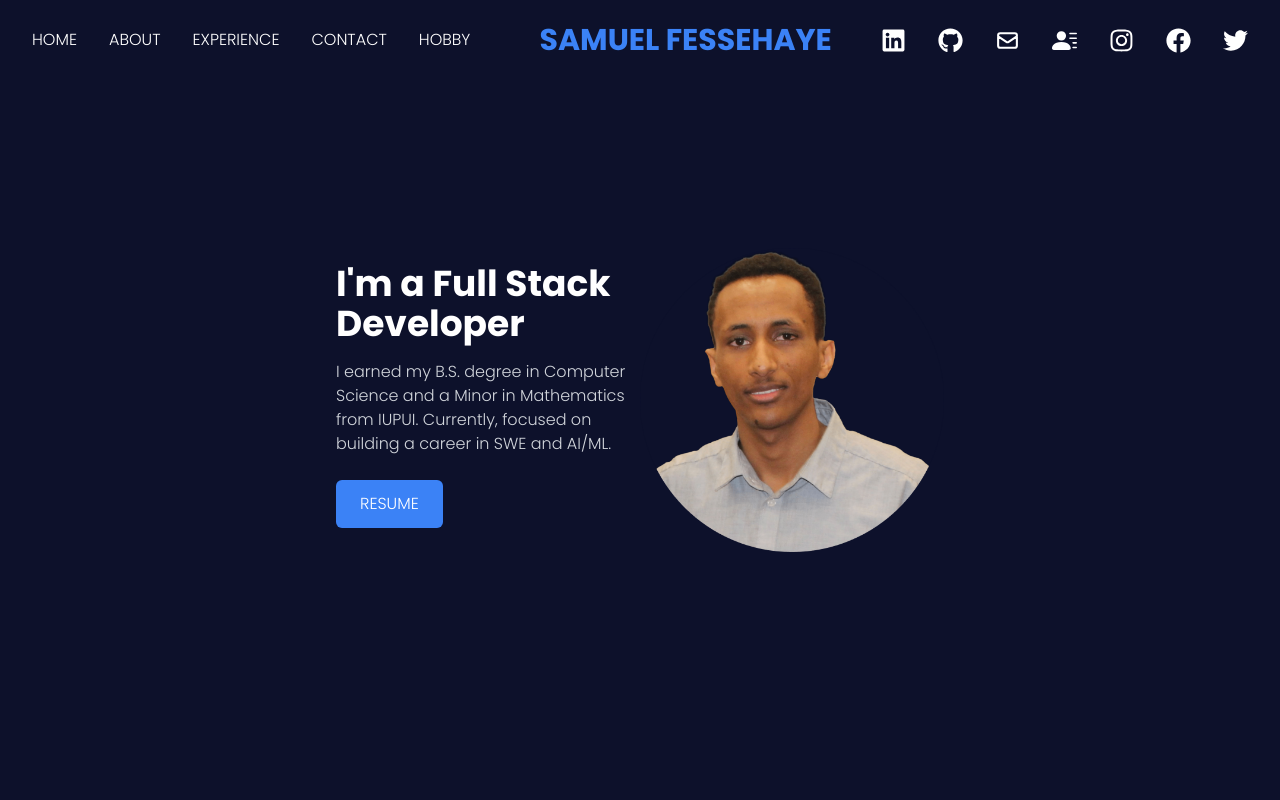
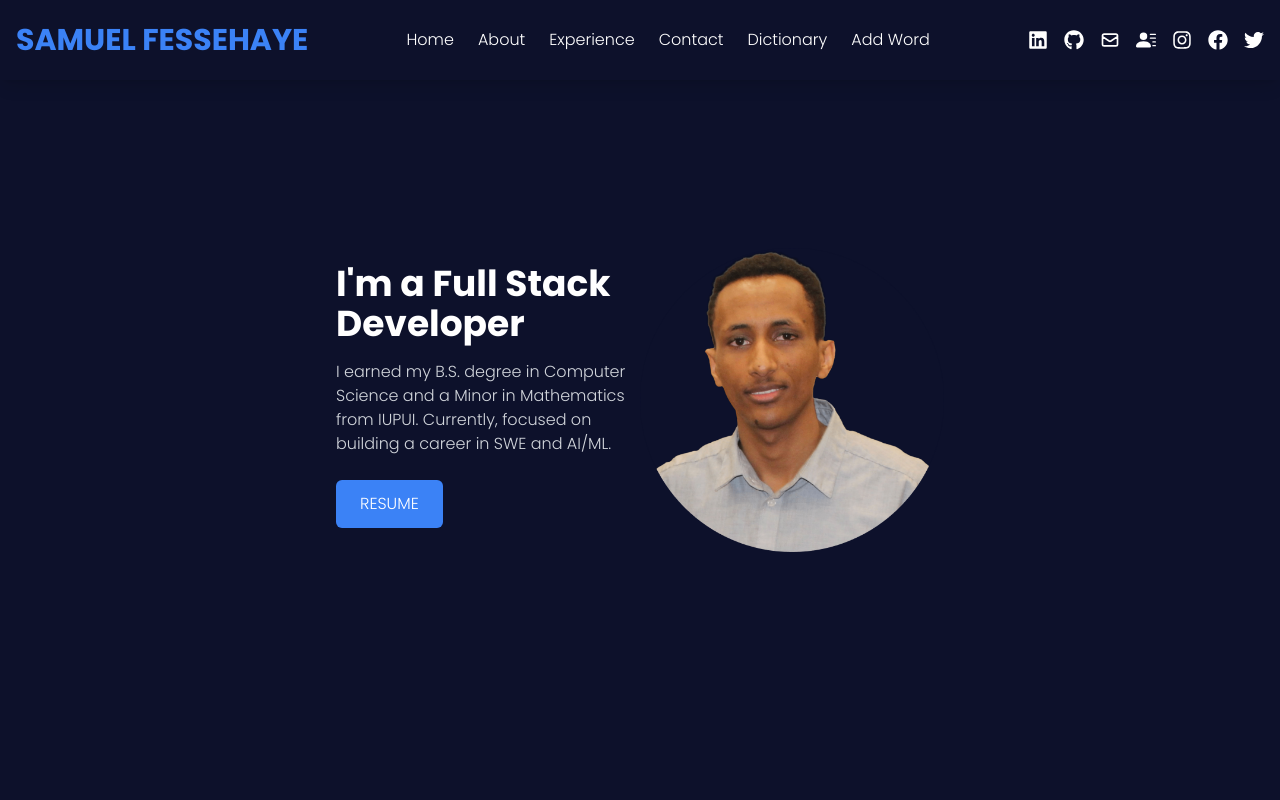
Before and after one commit to Sam-Wel/my-fortfolio, a React (Create React App) app: page / in a window 1280 px wide. Shown: the top 800 px of the page. Built offline with nearby package versions, Linux system fonts and the light colour scheme.

Commit message:
added styling for menu bar

```diff
--- a/src/components/NavBar.jsx
+++ b/src/components/NavBar.jsx
@@ -1,245 +1,182 @@
 import React, { useState } from "react";
-import { FaBars, FaTimes, FaLinkedin, FaGithub, FaFacebook, FaTwitter, FaInstagram} from "react-icons/fa";
-import { Link, scroller } from "react-scroll";
+import {
+  FaBars,
+  FaTimes,
+  FaLinkedin,
+  FaGithub,
+  FaFacebook,
+  FaTwitter,
+  FaInstagram,
+} from "react-icons/fa";
 import { HiOutlineMail } from "react-icons/hi";
 import { BsFillPersonLinesFill } from "react-icons/bs";
-import { useNavigate } from 'react-router-dom';
-
-
-
+import { Link, scroller } from "react-scroll";
+import { useNavigate } from "react-router-dom";
 
 const NavBar = () => {
   const navigate = useNavigate();
-  const [currentRoute, setRoute] = useState("");
-
-  const handleClick = (event) => {
-    setRoute(event.target.dataset.value);
-    navigate(currentRoute);
-    setNav(false); // Collapse the menu
-    console.log(event.target.dataset.value)
-  };
-
-
   const [nav, setNav] = useState(false);
 
   const handleNavigation = (link) => {
     if (window.location.pathname !== "/") {
       navigate("/"); // Navigate to Home
-      setTimeout(() => {
-        scrollToSection(link); // Scroll to the section after navigating
-      }, 100); // Add a small delay to ensure the DOM is ready
+      setTimeout(() => scrollToSection(link), 100); // Ensure DOM is ready before scrolling
     } else {
-      scrollToSection(link); // Scroll to the section if already on Home
+      scrollToSection(link);
     }
-    setNav(false); // Close the menu on mobile
+    setNav(false); // Close mobile menu
   };
 
   const scrollToSection = (link) => {
     scroller.scrollTo(link, {
       smooth: true,
       duration: 500,
-      offset: -80, // Adjust offset for navbar height
+      offset: -80, // Adjust for fixed navbar height
     });
   };
+
   const links = [
-    {
-      id: 1,
-      link: "home",
-      path:"",
-    },
-    {
-      id: 2,
-      link: "about",
-      path:"",
-    },
-    {
-      id: 3,
-      link: "experience",
-      path:"",
-    },
-    {
-      id: 4,
-      link: "contact",
-      path:"",
-    },
+    { id: 1, label: "Home", link: "home" },
+    { id: 2, label: "About", link: "about" },
+    { id: 3, label: "Experience", link: "experience" },
+    { id: 4, label: "Contact", link: "contact" },
+    { id: 5, label: "Dictionary", path: "/dictionary" },
+    { id: 6, label: "Add Word", path: "/add-word" },
   ];
 
   const socials = [
     {
       id: 1,
-      child: (
-        <>
-        <FaLinkedin size={25} />
-        </>
-      ),
+      icon: <FaLinkedin />,
       href: "https://www.linkedin.com/in/samuel-fessehaye/",
-      style: "rounded-tr-md",
-      disc: "LinkedIn",
     },
-    {
-      id: 2,
-      child: (
-        <>
-        <FaGithub size={25} />
-        </>
-      ),
-      href: "https://github.com/Sam-Wel",
-      disc: "GitHub",
-    },
-    {
-      id: 3,
-      child: (
-        <>
-        <HiOutlineMail size={25} />
-        </>
-      ),
-      href: "mailto:samuel.fessehaye477@gmail.com",
-      disc: "Email",
-    },
+    { id: 2, icon: <FaGithub />, href: "https://github.com/Sam-Wel" },
+    { id: 3, icon: <HiOutlineMail />, href: "mailto:samuel.fessehaye477@gmail.com" },
     {
       id: 4,
-      child: (
-        <>
-        <BsFillPersonLinesFill size={25} />
-        </>
-      ),
+      icon: <BsFillPersonLinesFill />,
       href: "/FESSEHAYE, SAMUEL_RESUME_Updated.pdf",
-      style: "rounded-br-md",
       download: true,
-      disc: "Resume",
     },
-    {
-      id: 5,
-      child: (
-        <>
-        <FaInstagram size={25} />
-        </>
-      ),
-      href: "https://www.instagram.com/samuel_weldemichael/",
-      style: "rounded-br-md",
-      disc: "Instagram",
-    },
-    {
-      id: 6,
-      child: (
-        <>
-        <FaFacebook size={25} />
-        </>
-      ),
-      href: "https://www.facebook.com/profile.php?id=100008395952926",
-      style: "rounded-br-md",
-      disc: "Facebook",
-    },
-    {
-      id: 7,
-      child: (
-        <>
-        <FaTwitter size={25} />
-        </>
-      ),
-      href: "https://twitter.com/SamuelWeldemic5",
-      style: "rounded-br-md",
-      disc: "Twitter",
-    },
+    { id: 5, icon: <FaInstagram />, href: "https://www.instagram.com/samuel_weldemichael/" },
+    { id: 6, icon: <FaFacebook />, href: "https://www.facebook.com/profile.php?id=100008395952926" },
+    { id: 7, icon: <FaTwitter />, href: "https://twitter.com/SamuelWeldemic5" },
   ];
 
+  return (
+    <div className="fixed w-full z-50 bg-dark-blue shadow-lg">
+      {/* Desktop Navbar */}
+      <div className="flex justify-between items-center h-20 px-4 text-white">
+        {/* Logo */}
+        <Link
+          to="home"
+          smooth
+          duration={500}
+          className="text-3xl font-bold text-blue-500 cursor-pointer"
+        >
+          SAMUEL FESSEHAYE
+        </Link>
 
-  return (
-    <div>
-    <div className="flex justify-between uppercase bg-dark-blue text-blue-500 items-center w-full h-20 px-4  fixed">
-      <div className="  text-blue-500">
-        <ul className="hidden md:flex">
+        {/* Navigation Links */}
+        <ul className="hidden md:flex space-x-6">
+          {links.map(({ id, label, link, path }) =>
+            path ? (
+              <li
+                key={id}
+                onClick={() => navigate(path)}
+                className="cursor-pointer hover:text-blue-400 transition"
+              >
+                {label}
+              </li>
+            ) : (
+              <li
+                key={id}
+                onClick={() => handleNavigation(link)}
+                className="cursor-pointer hover:text-blue-400 transition"
+              >
+                {label}
+              </li>
+            )
+          )}
+        </ul>
 
-          {links.map(({ id,link }) => (
-            <li
-            data-value="" onClick={handleClick}
-              key={id}
-              className="px-4 cursor-pointer font-signature text-white hover:scale-110 duration-200 hover:text-blue-400"
+        {/* Social Links */}
+        <ul className="hidden md:flex space-x-4">
+          {socials.map(({ id, icon, href, download }) => (
+            <li key={id}>
+              <a
+                href={href}
+                target="_blank"
+                rel="noreferrer"
+                download={download}
+                className="text-xl hover:text-blue-400 transition"
               >
-              <Link to={link} data-value="" onClick={handleClick}   spy={true}
-  smooth="true"  duration={500}>
-                {link}
-              </Link>
+                {icon}
+              </a>
             </li>
           ))}
+        </ul>
 
-          <li data-value="hobby" onClick={handleClick} className="px-4 cursor-pointer font-signature text-white hover:scale-110 duration-200 hover:text-blue-400">
-              hobby
-          </li>
-        </ul>
+        {/* Mobile Menu Toggle */}
+        <div
+          onClick={() => setNav(!nav)}
+          className="cursor-pointer md:hidden text-blue-500"
+        >
+          {nav ? <FaTimes size={30} /> : <FaBars size={30} />}
         </div>
-      <div className="justify-start">
-      <Link to="home" spy={true}
-  smooth="true"  duration={500}>
-        <h1 className=" text-blue-500 text-3xl font-bold font-signature md:ml-5">SAMUEL FESSEHAYE</h1>
-      </Link>
       </div>
-      <div className="justify-center">
-        <ul className="hidden md:flex">
-          {socials.map(({ id, href, child, download }) => (
+
+      {/* Mobile Menu */}
+      {nav && (
+        <div className="fixed inset-0 bg-gradient-to-b from-blue-600 to-blue-900 text-white flex flex-col items-center justify-start z-40 overflow-y-auto">
+          <div className="w-full flex justify-end px-4 pt-4">
+            <FaTimes
+              size={30}
+              className="cursor-pointer"
+              onClick={() => setNav(false)}
+            />
+          </div>
+          <ul className="flex flex-col items-center space-y-6 mt-10 text-xl">
+            {links.map(({ id, label, link, path }) =>
+              path ? (
                 <li
                   key={id}
-              className="px-4 cursor-pointer capitalize font-medium text-white hover:scale-110 duration-200 hover:text-blue-400"
+                  onClick={() => {
+                    navigate(path);
+                    setNav(false);
+                  }}
+                  className="cursor-pointer hover:text-blue-400 transition"
                 >
+                  {label}
+                </li>
+              ) : (
+                <li
+                  key={id}
+                  onClick={() => handleNavigation(link)}
+                  className="cursor-pointer hover:text-blue-400 transition"
+                >
+                  {label}
+                </li>
+              )
+            )}
+          </ul>
+          <ul className="flex flex-wrap justify-center items-center mt-8 space-x-4">
+            {socials.map(({ id, icon, href, download }) => (
+              <li key={id}>
                 <a
                   href={href}
-              className="flex justify-between items-center w-full"
-              download={download}
                   target="_blank"
                   rel="noreferrer"
+                  download={download}
+                  className="text-2xl hover:text-blue-400 transition"
                 >
-              {child}
+                  {icon}
                 </a>
               </li>
             ))}
           </ul>
         </div>
-      <div
-        onClick={() => setNav(!nav)}
-        className="cursor-pointer pr-4 z-10 text-white md:hidden"
-      >
-        {nav ? <FaTimes size={30} /> : <FaBars size={30} />}
-      </div>
-
-      {nav && (
-        <ul className="overflow-y-scroll flex flex-col items-center lowercase absolute top-0 left-0 w-full h-screen bg-gradient-to-b from-blue-600 to-blue-900 text-white">
-        {links.map(({ id, link }) => (
-              <li key={id} className="px-4 cursor-pointer capitalize py-6 text-4xl" onClick={() => handleNavigation(link)}>
-                {link}
-              </li>
-            ))}
-            <li data-value="hobby" onClick={handleClick} className="px-4 cursor-pointer capitalize py-6 text-4xl">
-              hobby
-          </li>
-          <li data-value="dictionary" onClick={handleClick} className="px-4 cursor-pointer capitalize py-6 text-4xl">
-              dictionary
-          </li>
-          <li
-            data-value="add-word"
-            onClick={handleClick}
-            className="px-4 cursor-pointer capitalize py-6 text-4xl"
-          >
-            Add Word
-          </li>
-          {socials.map(({ id, disc, href,download }) => (
-          <li
-            key={id}
-            className="px-4 cursor-pointer capitalize py-6 text-4xl"
-          >
-
-          <a
-              href={href}
-              target='_blank'
-              rel="noreferrer"
-              download={download}
-            >
-              {disc}
-            </a>
-          </li>
-        ))}
-        </ul>
       )}
-    </div>
     </div>
   );
 };
```
Lines whose indentation alone changed are shown as unchanged.
